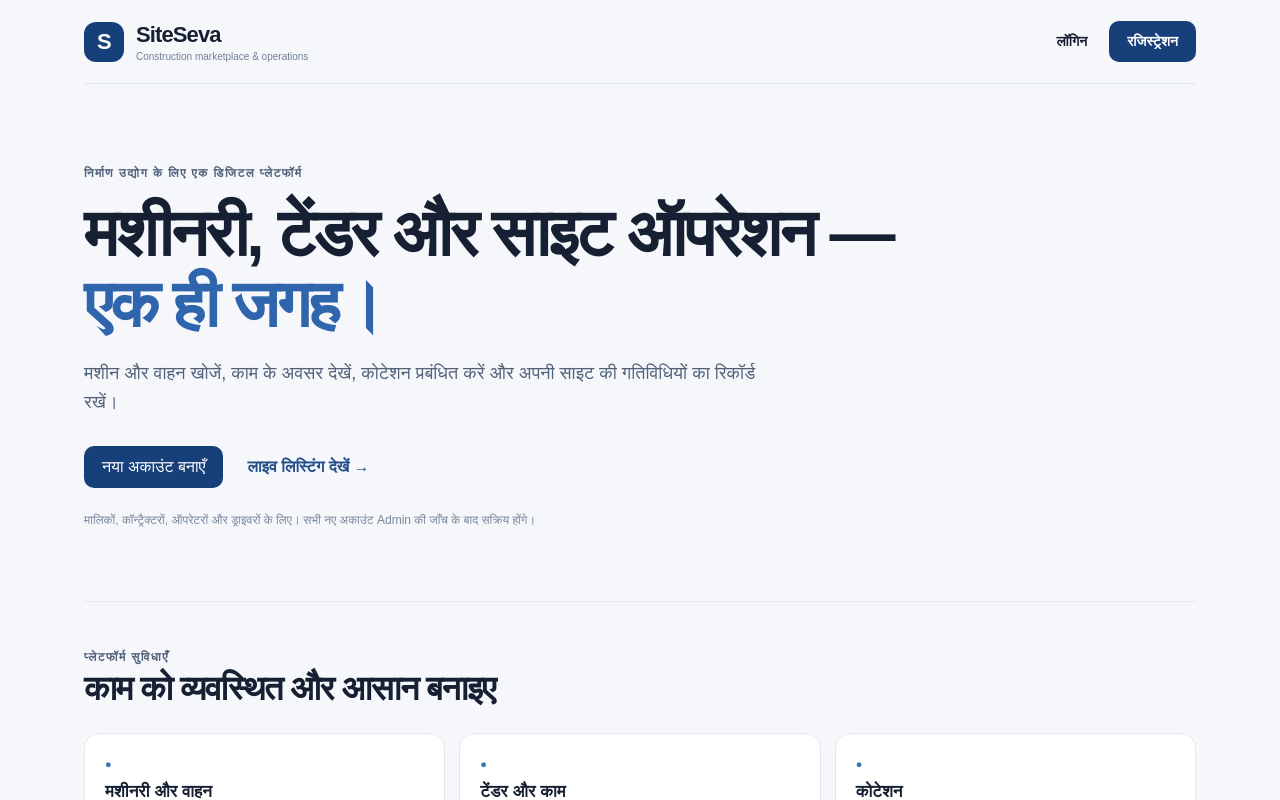
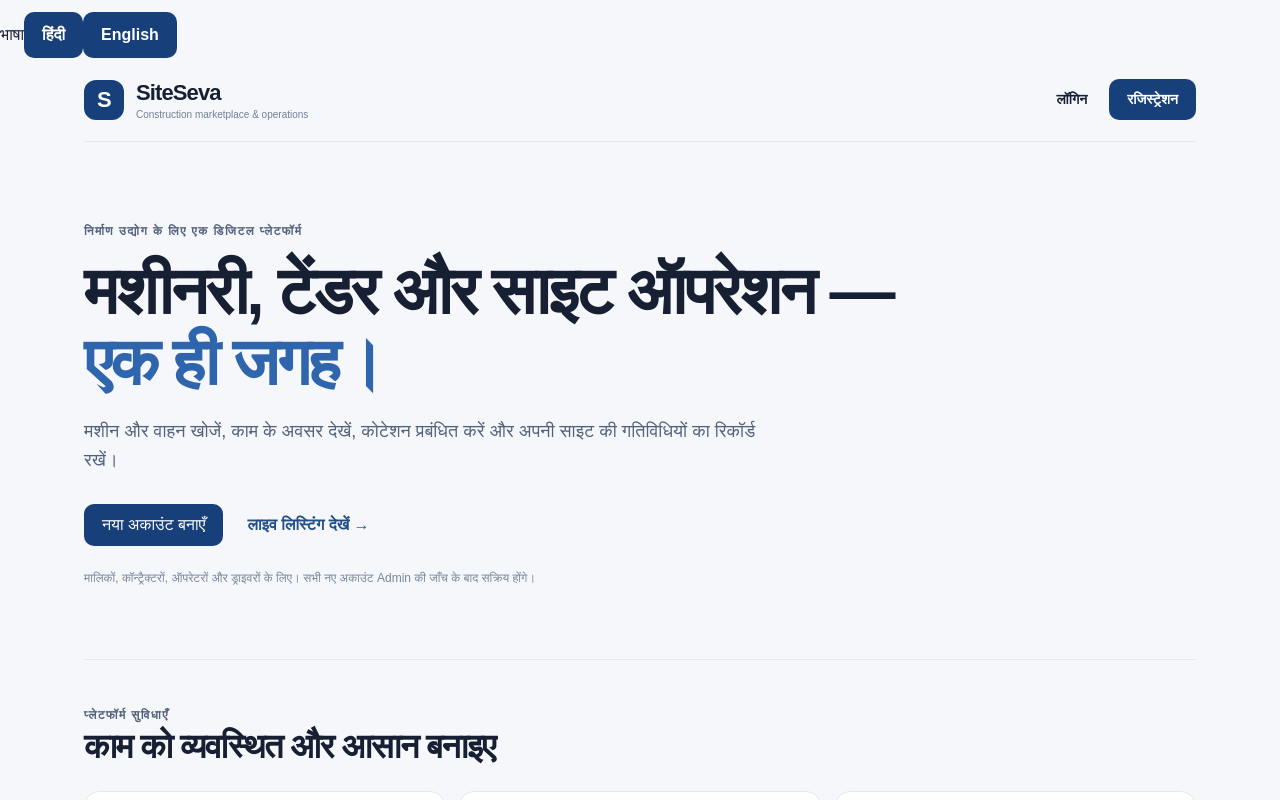
Before and after one commit to kalawatienterprises22/siteseva-platform, a Next.js app: page / in a window 1280 px wide. Shown: the top 800 px of the page. Built offline with nearby package versions, Linux system fonts and the light colour scheme; no server answers; the database is empty.

Commit message:
Show language selector across SiteSeva pages

```diff
--- a/src/app/layout.tsx
+++ b/src/app/layout.tsx
@@ -1,5 +1,6 @@
 import type { Metadata } from "next";
 import "./globals.css";
+import { GlobalLanguageSelector } from "@/components/global-language-selector";
 
 export const metadata: Metadata = {
   title: { default: "SiteSeva | Construction Marketplace", template: "%s | SiteSeva" },
@@ -9,5 +10,5 @@ export const metadata: Metadata = {
 };
 
 export default function RootLayout({ children }: Readonly<{ children: React.ReactNode }>) {
-  return <html lang="hi"><body>{children}</body></html>;
+  return <html lang="hi"><body><GlobalLanguageSelector />{children}</body></html>;
 }
```
